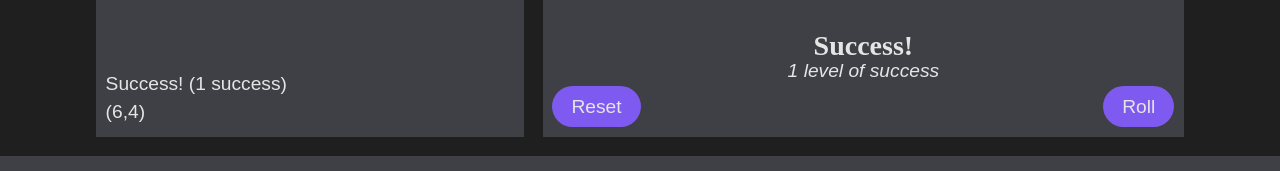
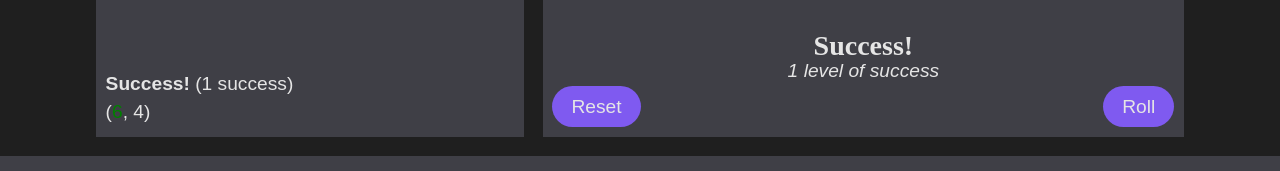
Before and after one commit to gemini-mastiff/heroic-tales-app, a React (Vite) app: page / in a window 1280 px wide. Both pictures are taken after a click on the button "Roll". Shown: the part 627-798 px from the top of the page. Built offline with nearby package versions, Linux system fonts and the light colour scheme; a web font is replaced by a local one.

Commit message:
feat: add coloured results to checkResults based on if they're success/fail

```diff
--- a/src/components/RollLogItem.jsx
+++ b/src/components/RollLogItem.jsx
@@ -1,18 +1,49 @@
+import styled from "styled-components";
+import React from "react";
+
 export default function RollLogItem({ roll }) {
+  const checkResults = roll.results.checkResults;
+  const skillResults = roll.results.skillResults;
+
   return (
-    <div>
+    <ItemStyled>
       <p>
-        {roll.successLevel}{" "}
+        <SuccessLevel>{roll.successLevel}</SuccessLevel>{" "}
         {roll.successNum > 0 &&
           `(${roll.successNum} ${
             roll.successNum > 1 ? "successes" : "success"
           })`}
       </p>
       <p>
-        {`(${roll.results.checkResults})`}{" "}
-        {roll.results.skillResults.length > 0 &&
-          `(${roll.results.skillResults})`}
+        (
+        {checkResults.map((result, i, arr) => {
+          return (
+            <React.Fragment key={crypto.randomUUID()}>
+              {result >= 5 || result === 1 ? (
+                <NumSpan success={result === 1 ? false : true}>
+                  {result}
+                </NumSpan>
+              ) : (
+                result
+              )}
+              {arr.length - 1 === i ? null : ", "}
+            </React.Fragment>
+          );
+        })}
+        )
       </p>
-    </div>
+    </ItemStyled>
   );
 }
+
+const ItemStyled = styled.div``;
+
+const ItemHeader = styled.p``;
+
+const SuccessLevel = styled.span`
+  font-weight: bold;
+`;
+
+const NumSpan = styled.span`
+  color: ${(props) => (props.success === true ? "green" : "red")};
+`;
```
